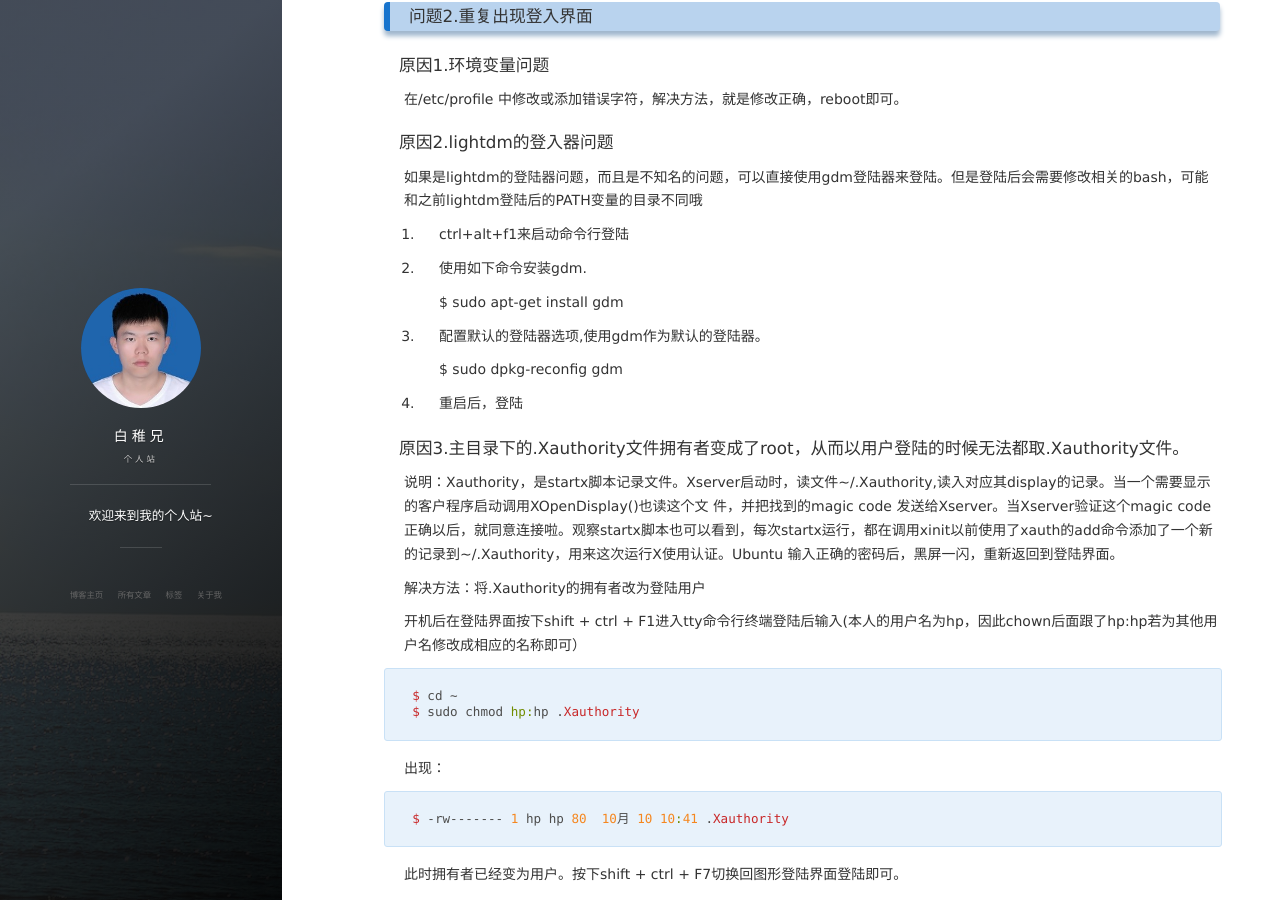
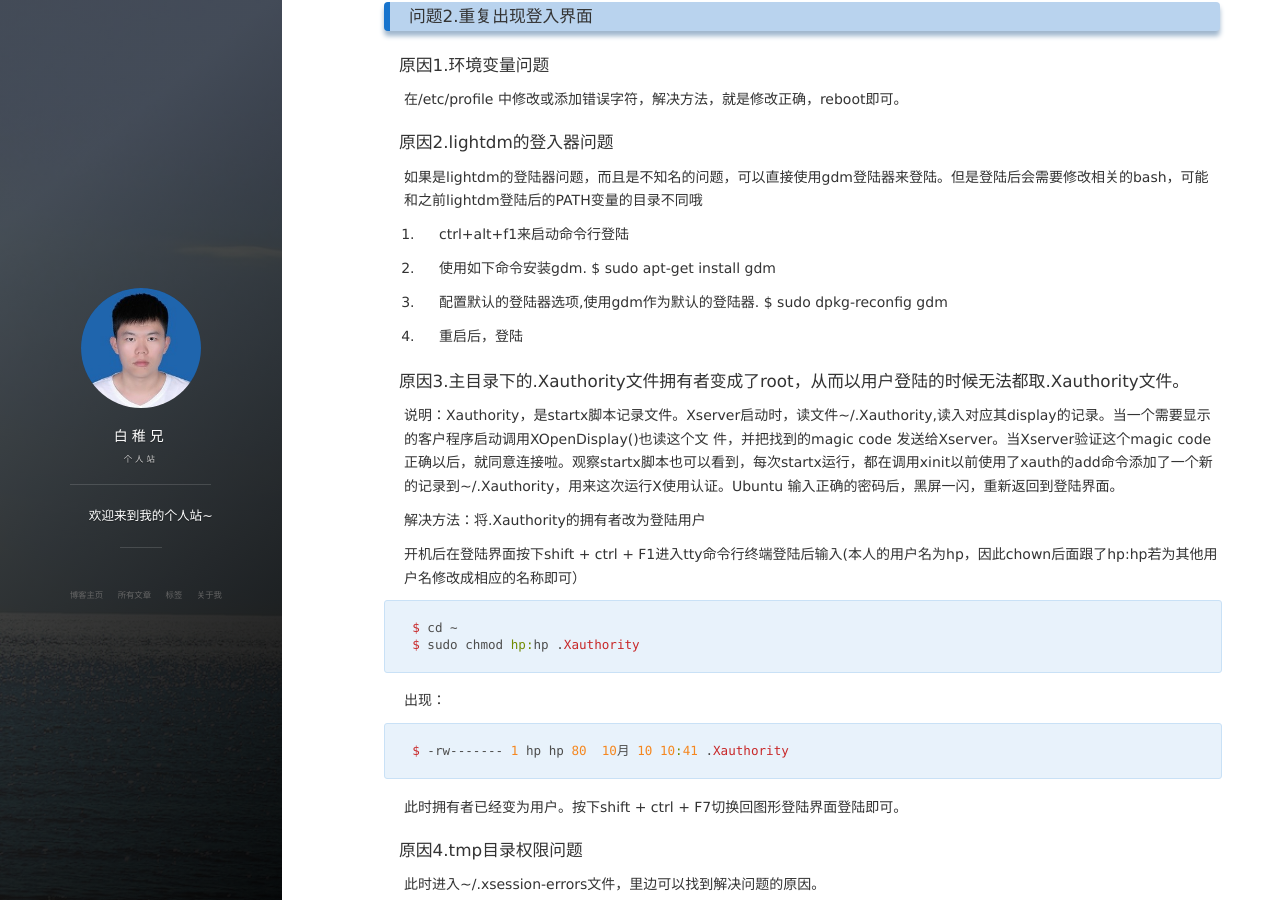
Before and after one commit to xujingxu/xujingxu.github.io, a Jekyll site: the page built from _posts/2017-10-10-ubuntu命令行黑屏和重复出现登入界面问题解决方法.md, in a window 1280 px wide and 900 px high, scrolled down 727 px. Built offline with Jekyll 4.4.1, drawn with Linux system fonts in a browser that asks for light colours; nearby versions of some CDN libraries; comment, search, counter and statistics services are not loaded.

```diff
--- a/_posts/2017-10-10-ubuntu命令行黑屏和重复出现登入界面问题解决方法.md
+++ b/_posts/2017-10-10-ubuntu命令行黑屏和重复出现登入界面问题解决方法.md
@@ -43,13 +43,9 @@ tag: ubuntu
 
 1. ctrl+alt+f1来启动命令行登陆
 
-2. 使用如下命令安装gdm.
+2. 使用如下命令安装gdm. $ sudo apt-get install gdm
 
-	$ sudo apt-get install gdm
-
-3. 配置默认的登陆器选项,使用gdm作为默认的登陆器。
-
-	$ sudo dpkg-reconfig gdm
+3. 配置默认的登陆器选项,使用gdm作为默认的登陆器. $ sudo dpkg-reconfig gdm
 
 4. 重启后，登陆
 
```
